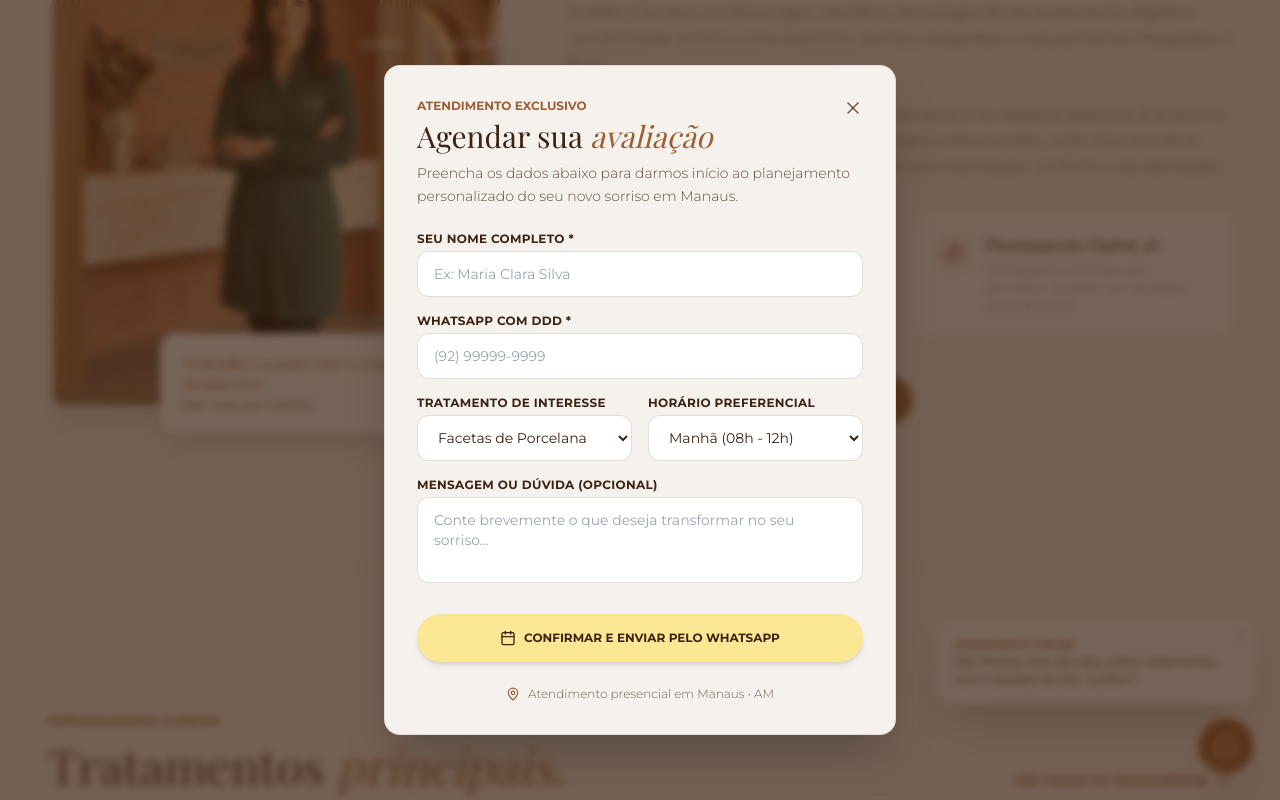
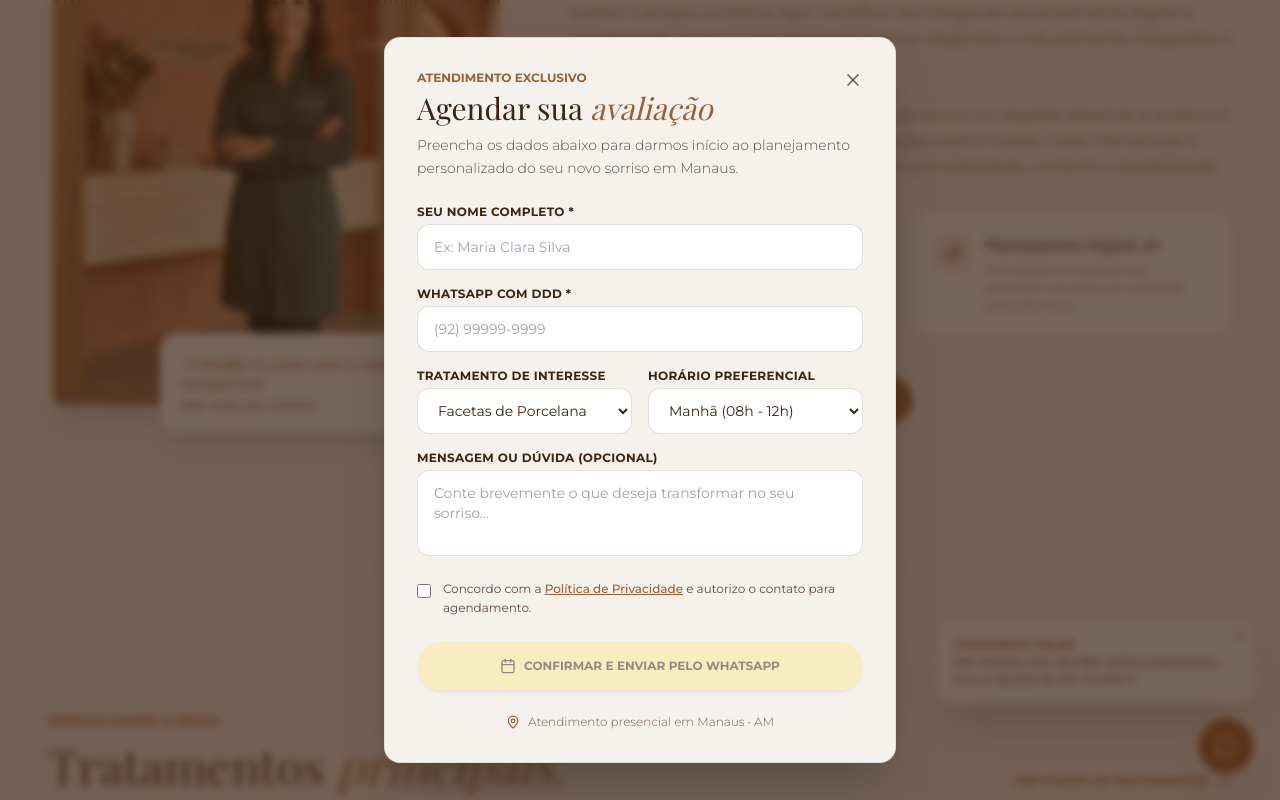
Before and after one commit to Kooda8809/drasuellen.com.br, a React (Vite) app: page / in a window 1280 px wide. Both pictures are taken after a click on the button "AGENDAR AVALIAÇÃO COM A DRA. SUELLEN". Shown: the part 1788-2588 px from the top of the page. Built offline with nearby package versions, Linux system fonts and the light colour scheme; a web font is replaced by a local one.

Commit message:
feat: Add OpenGraph, Twitter Cards, Schema.org Dentist JSON-LD, LGPD privacy consent checkbox, and .env WhatsApp config

```diff
--- a/index.html
+++ b/index.html
@@ -6,6 +6,41 @@
     <meta name="viewport" content="width=device-width, initial-scale=1.0" />
     <title>Dra. Suellen Campos | Odontologia Estética & Reabilitação Oral em Manaus</title>
     <meta name="description" content="Odontologia estética e reabilitação oral de alto padrão em Manaus. Planejamento individualizado, precisão e naturalidade por Dra. Suellen Campos." />
+
+    <!-- ==================== OPENGRAPH / REDES SOCIAIS ==================== -->
+    <meta property="og:type" content="website" />
+    <meta property="og:url" content="https://drasuellen.com.br/" />
+    <meta property="og:title" content="Dra. Suellen Campos | Odontologia Estética & Reabilitação Oral em Manaus" />
+    <meta property="og:description" content="Odontologia estética e reabilitação oral de alto padrão em Manaus. Facetas em cerâmica, implantes e planejamento 3D." />
+    <meta property="og:image" content="https://drasuellen.com.br/images/hero_new.avif" />
+    <meta property="og:image:width" content="1200" />
+    <meta property="og:image:height" content="630" />
+
+    <!-- ==================== TWITTER CARD ==================== -->
+    <meta name="twitter:card" content="summary_large_image" />
+    <meta name="twitter:title" content="Dra. Suellen Campos | Odontologia Estética" />
+    <meta name="twitter:description" content="Reabilitação oral e facetas de alto padrão em Manaus. Agende sua avaliação." />
+    <meta name="twitter:image" content="https://drasuellen.com.br/images/hero_new.avif" />
+
+    <!-- ==================== SCHEMA.ORG (DADOS ESTRUTURADOS) ==================== -->
+    <script type="application/ld+json">
+    {
+      "@context": "https://schema.org",
+      "@type": "Dentist",
+      "name": "Dra. Suellen Campos — Odontologia Estética",
+      "image": "https://drasuellen.com.br/images/hero_new.avif",
+      "description": "Odontologia estética e reabilitação oral em Manaus. Facetas, implantes e planejamento digital 3D.",
+      "telephone": "+55-92-99999-9999",
+      "address": {
+        "@type": "PostalAddress",
+        "addressLocality": "Manaus",
+        "addressRegion": "AM",
+        "addressCountry": "BR"
+      },
+      "medicalSpecialty": ["CosmeticDentistry", "ReconstructiveDentistry"],
+      "priceRange": "$$$$"
+    }
+    </script>
 
     <!-- Google Fonts -->
     <link rel="preconnect" href="https://fonts.googleapis.com">
--- a/src/components/AppointmentModal.tsx
+++ b/src/components/AppointmentModal.tsx
@@ -9,6 +9,7 @@ interface AppointmentModalProps {
 
 export const AppointmentModal: React.FC<AppointmentModalProps> = ({ isOpen, onClose }) => {
   const [submitted, setSubmitted] = useState(false);
+  const [acceptedTerms, setAcceptedTerms] = useState(false);
   const [formData, setFormData] = useState({
     name: '',
     phone: '',
@@ -19,8 +20,11 @@ export const AppointmentModal: React.FC<AppointmentModalProps> = ({ isOpen, onCl
 
   const handleSubmit = (e: React.FormEvent) => {
     e.preventDefault();
+    if (!acceptedTerms) return;
+
     setSubmitted(true);
     setTimeout(() => {
+      const phone = import.meta.env.VITE_WHATSAPP_NUMBER || '5592999999999';
       const text = encodeURIComponent(
         `Olá, Dra. Suellen! Gostaria de agendar uma avaliação.\n\n` +
         `*Nome:* ${formData.name}\n` +
@@ -29,12 +33,13 @@ export const AppointmentModal: React.FC<AppointmentModalProps> = ({ isOpen, onCl
         `*Período preferido:* ${formData.preferredTime}\n` +
         (formData.message ? `*Mensagem:* ${formData.message}` : '')
       );
-      window.open(`https://wa.me/5592999999999?text=${text}`, '_blank');
+      window.open(`https://wa.me/${phone}?text=${text}`, '_blank');
     }, 1200);
   };
 
   const handleReset = () => {
     setSubmitted(false);
+    setAcceptedTerms(false);
     onClose();
   };
 
@@ -156,10 +161,28 @@ export const AppointmentModal: React.FC<AppointmentModalProps> = ({ isOpen, onCl
                     />
                   </div>
 
+                  {/* LGPD Consent Checkbox */}
+                  <div className="mt-4 flex items-start gap-3">
+                    <input
+                      type="checkbox"
+                      id="lgpd-consent"
+                      checked={acceptedTerms}
+                      onChange={(e) => setAcceptedTerms(e.target.checked)}
+                      className="mt-1 h-4 w-4 accent-primary cursor-pointer"
+                    />
+                    <label htmlFor="lgpd-consent" className="text-xs text-espresso/80 leading-relaxed cursor-pointer select-none">
+                      Concordo com a <a href="#" className="underline text-primary font-medium">Política de Privacidade</a> e autorizo o contato para agendamento.
+                    </label>
+                  </div>
+
+                  {/* Submit Button (Disabled if Privacy Terms are not accepted) */}
                   <div className="pt-2">
                     <button
                       type="submit"
-                      className="w-full py-4 bg-accent hover:bg-accent-hover text-espresso font-bold text-xs uppercase tracking-editorial rounded-full shadow-md hover:shadow-lg transition-all duration-300 flex items-center justify-center space-x-2"
+                      disabled={!acceptedTerms}
+                      className={`w-full py-4 bg-accent hover:bg-accent-hover text-espresso font-bold text-xs uppercase tracking-editorial rounded-full shadow-md transition-all duration-300 flex items-center justify-center space-x-2 ${
+                        !acceptedTerms ? 'opacity-50 cursor-not-allowed' : 'hover:scale-[1.02] hover:shadow-lg'
+                      }`}
                     >
                       <Calendar className="w-4 h-4 text-espresso" />
                       <span>Confirmar e Enviar pelo WhatsApp</span>
```
Also changed, not shown: src/vite-env.d.ts (added, +9 -0 lines).
